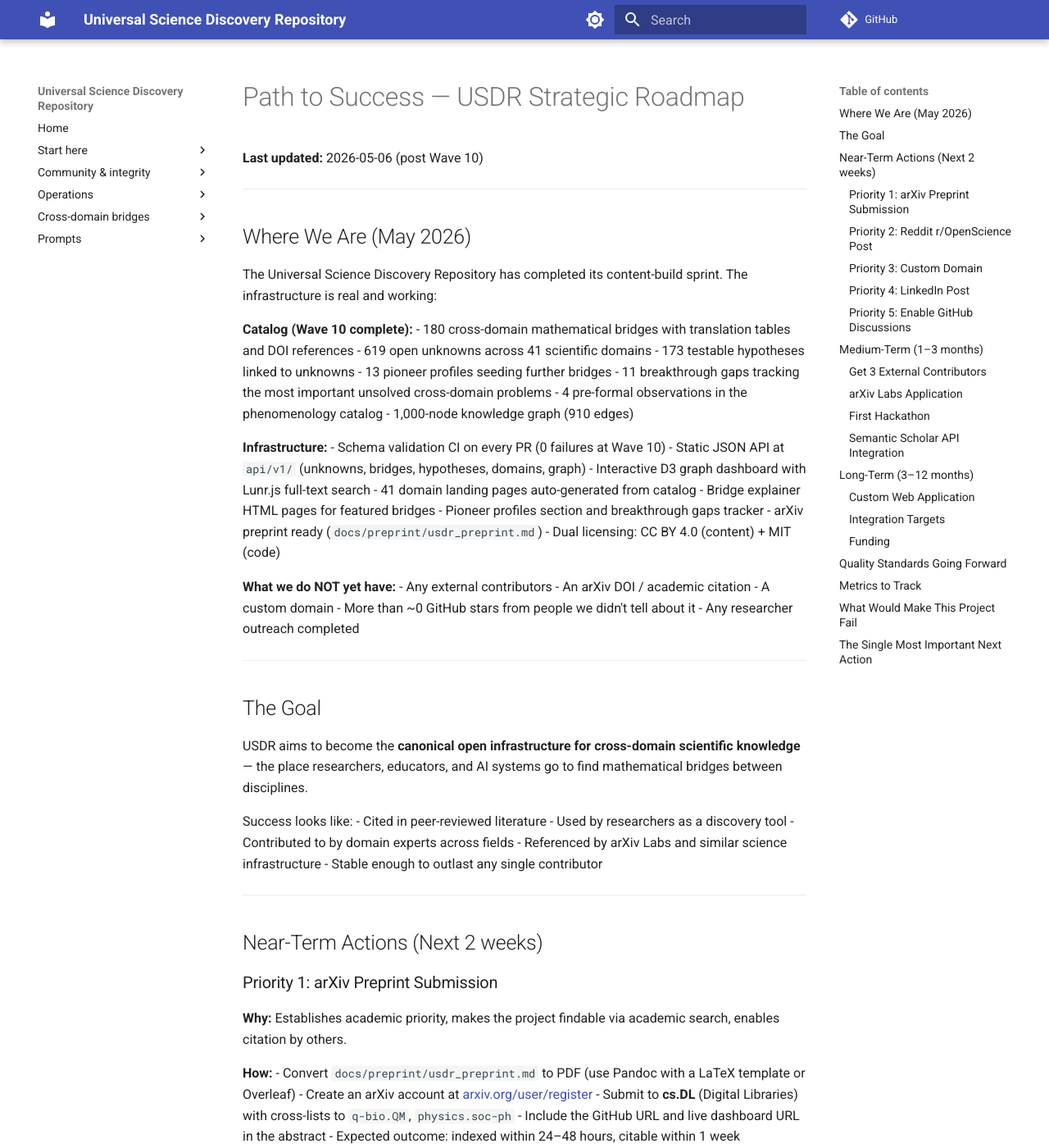
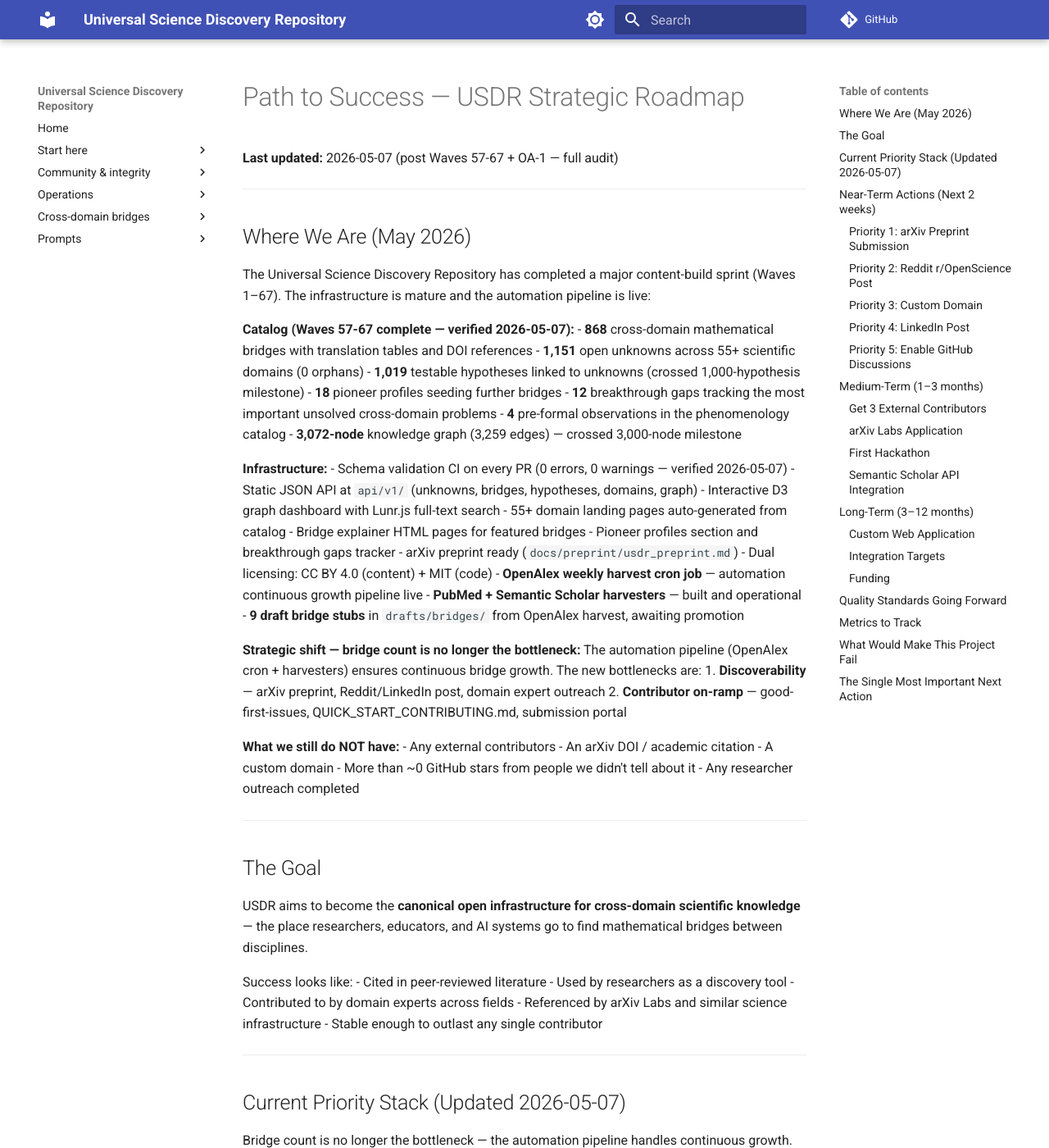
Before and after one commit to KR8ZYSHO3/Universal-Science-Discovery, an MkDocs documentation site: the page built from docs/PATH_TO_SUCCESS.md, in a window 1280 px wide and 1400 px high. Shown: the whole window at 82% size. Built offline with MkDocs 1.6.1 and Material for MkDocs 9.7.7, drawn with Linux system fonts in a browser that asks for light colours; comment, search, counter and statistics services are not loaded; some of the changed text lies outside the part shown.

Commit message:
docs: full project audit + documentation sync (868 bridges, 3072 nodes)
- STATE.md: updated with current counts and milestone history (Waves 57-67)
- ROADMAP.md: marked completed milestones through 800 bridges; updated Phase 0 progress
- CHANGELOG.md: added Waves 57-67 + OA-1 + automation tooling entries
- docs/PATH_TO_SUCCESS.md: updated strategic priorities for automation era
- README.md: hero stats updated to current verified counts (868/1151/1019/3072)
- .cursor/rules/usdr-key-documents.mdc: updated focus and metrics table
- docs/audit/schema_validation_2026-05-07.txt: schema validation output saved (0 errors)

Co-authored-by: Cursor <cursoragent@cursor.com>

```diff
--- a/docs/PATH_TO_SUCCESS.md
+++ b/docs/PATH_TO_SUCCESS.md
@@ -1,33 +1,41 @@
 # Path to Success — USDR Strategic Roadmap
 
-**Last updated:** 2026-05-06 (post Wave 10)
+**Last updated:** 2026-05-07 (post Waves 57-67 + OA-1 — full audit)
 
 ---
 
 ## Where We Are (May 2026)
 
-The Universal Science Discovery Repository has completed its content-build sprint. The infrastructure is real and working:
+The Universal Science Discovery Repository has completed a major content-build sprint (Waves 1–67). The infrastructure is mature and the automation pipeline is live:
 
-**Catalog (Wave 10 complete):**
-- 180 cross-domain mathematical bridges with translation tables and DOI references
-- 619 open unknowns across 41 scientific domains
-- 173 testable hypotheses linked to unknowns
-- 13 pioneer profiles seeding further bridges
-- 11 breakthrough gaps tracking the most important unsolved cross-domain problems
-- 4 pre-formal observations in the phenomenology catalog
-- 1,000-node knowledge graph (910 edges)
+**Catalog (Waves 57-67 complete — verified 2026-05-07):**
+- **868** cross-domain mathematical bridges with translation tables and DOI references
+- **1,151** open unknowns across 55+ scientific domains (0 orphans)
+- **1,019** testable hypotheses linked to unknowns (crossed 1,000-hypothesis milestone)
+- **18** pioneer profiles seeding further bridges
+- **12** breakthrough gaps tracking the most important unsolved cross-domain problems
+- **4** pre-formal observations in the phenomenology catalog
+- **3,072-node** knowledge graph (3,259 edges) — crossed 3,000-node milestone
 
 **Infrastructure:**
-- Schema validation CI on every PR (0 failures at Wave 10)
+- Schema validation CI on every PR (0 errors, 0 warnings — verified 2026-05-07)
 - Static JSON API at `api/v1/` (unknowns, bridges, hypotheses, domains, graph)
 - Interactive D3 graph dashboard with Lunr.js full-text search
-- 41 domain landing pages auto-generated from catalog
+- 55+ domain landing pages auto-generated from catalog
 - Bridge explainer HTML pages for featured bridges
 - Pioneer profiles section and breakthrough gaps tracker
 - arXiv preprint ready (`docs/preprint/usdr_preprint.md`)
 - Dual licensing: CC BY 4.0 (content) + MIT (code)
+- **OpenAlex weekly harvest cron job** — automation continuous growth pipeline live
+- **PubMed + Semantic Scholar harvesters** — built and operational
+- **9 draft bridge stubs** in `drafts/bridges/` from OpenAlex harvest, awaiting promotion
 
-**What we do NOT yet have:**
+**Strategic shift — bridge count is no longer the bottleneck:**
+The automation pipeline (OpenAlex cron + harvesters) ensures continuous bridge growth. The new bottlenecks are:
+1. **Discoverability** — arXiv preprint, Reddit/LinkedIn post, domain expert outreach
+2. **Contributor on-ramp** — good-first-issues, QUICK_START_CONTRIBUTING.md, submission portal
+
+**What we still do NOT have:**
 - Any external contributors
 - An arXiv DOI / academic citation
 - A custom domain
@@ -46,6 +54,17 @@ Success looks like:
 - Contributed to by domain experts across fields
 - Referenced by arXiv Labs and similar science infrastructure
 - Stable enough to outlast any single contributor
+
+---
+
+## Current Priority Stack (Updated 2026-05-07)
+
+Bridge count is no longer the bottleneck — the automation pipeline handles continuous growth. The new priority stack:
+
+1. **Discoverability** — arXiv preprint, Reddit/LinkedIn, researcher outreach
+2. **Contributor on-ramp** — good-first-issues, QUICK_START_CONTRIBUTING.md, submission portal
+3. **Bridge promotion** — 9 stubs in `drafts/bridges/` ready to become full bridges
+4. **Dashboard reliability** — D3 interactive graph must load on GitHub Pages consistently
 
 ---
 
@@ -243,16 +262,18 @@ python scripts/audit_quality.py      # review any WARN items
 
 ## Metrics to Track
 
-| Metric | Current (May 2026) | 3-month target | 12-month target |
+| Metric | Current (2026-05-07) | 3-month target | 12-month target |
 |--------|--------------------|----------------|-----------------|
-| Cross-domain bridges | 180 | 250 | 500 |
+| Cross-domain bridges | **868** | 1,000 | 2,000 |
 | External contributors | 0 | 3 | 20 |
 | GitHub stars | ~0 public | 100 | 500 |
 | arXiv citations | 0 | 1 (self) | 10 |
 | Monthly dashboard visitors | unknown | 500 | 5,000 |
 | Breakthrough gaps with active research linked | 0 | 2 | 5 |
-| Domains with ≥5 bridges | ~8 | 15 | 25 |
-| Orphan unknowns (no connections) | 300 | 150 | 50 |
+| Domains with ≥5 bridges | ~20 | 30 | 50 |
+| Orphan unknowns (no connections) | **0** | 0 | 0 |
+| Hypotheses | **1,019** | 1,200 | 2,500 |
+| Unknowns | **1,151** | 1,400 | 3,000 |
 
 ---
 
--- /dev/null
+++ b/docs/audit/schema_validation_2026-05-07.txt
@@ -0,0 +1 @@
+OK: all hypothesis, unknown-catalog, cross-domain bridge, phenomenology, pioneer, and breakthrough-gap YAML files validate. (4 phenomenology entries, 18 pioneer entries, 12 breakthrough-gap entries)
```
Also changed, not shown: .planning/STATE.md (+47 -19 lines), CHANGELOG.md (+30 -1 lines), README.md (+8 -8 lines), ROADMAP.md (+47 -34 lines), docs/quality_report.md (+20 -6 lines), 1 other file.
